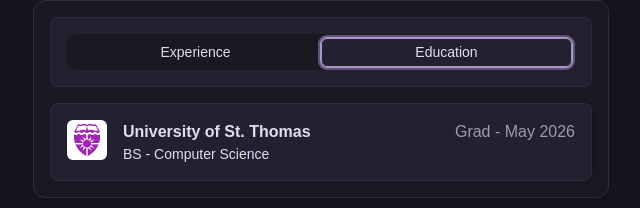
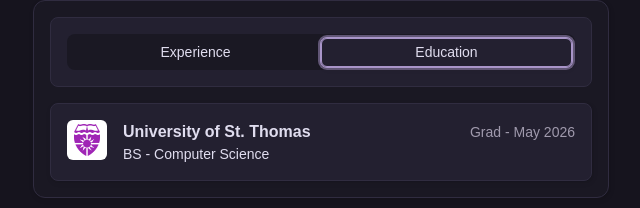
Before and after one commit to defcarlito/Portfolio-2, a Next.js app: page / in a window 1280 px wide. Both pictures are taken after a click on the tab "Education". Shown: the part 592-800 px from the top of the page, without its empty margins (319-959 px from the left). Built offline with nearby package versions, Linux system fonts and the light colour scheme.

Commit message:
fixed education text size inconsistency

```diff
--- a/src/components/home/history/school/EducationTimeline.tsx
+++ b/src/components/home/history/school/EducationTimeline.tsx
@@ -12,9 +12,9 @@ export default function EducationTimeline() {
         </div>
         <div className="w-full">
           <div className="items-center">
-            <div className="flex flex-row justify-between">
+            <div className="flex flex-row justify-between items-center">
               <h1 className="font-bold">University of St. Thomas</h1>
-              <h1 className="text-muted-foreground">Grad - May 2026</h1>
+              <h1 className="text-muted-foreground md:text-sm text-xs">Grad - May 2026</h1>
             </div>
             <div className="flex flex-row justify-between text-sm">
               <h1>BS - Computer Science</h1>
```
